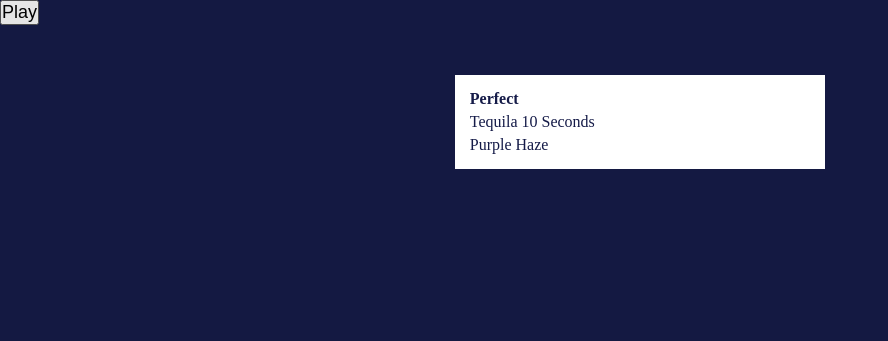
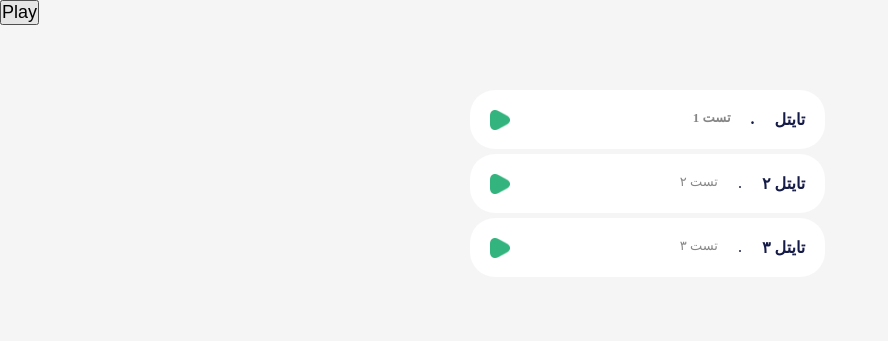
Before and after one commit to mr-tag2/audio-player, a PHP site: page / in a window 1280 px wide. Shown: the top 341 px of the page, without its empty margins (0-888 px from the left). Run offline with PHP 8.4, Linux system fonts and the light colour scheme; some libraries are stand-ins or nearby versions.

Commit message:
🐛 FIX: Dsing

```diff
--- a/css/styles.css
+++ b/css/styles.css
@@ -7,7 +7,7 @@
   padding: 0;
 }
 body {
-  background-color: #141942;
+  background-color: #F5F5F5;
 }
 
 header h2 {
@@ -219,9 +219,7 @@ header h2 {
   width: 13px;
 }
 .playlist {
-  background-color: #fff;
   list-style-type: none;
-  margin: -10px 0 0 2px;
   padding-bottom: 10px;
   padding-top: 15px;
   position: relative;
@@ -234,11 +232,20 @@ header h2 {
   color: #151b48;
   cursor: pointer;
   margin: 0 0 5px 15px;
+  background: #fff;
+  text-align: right;
+  padding: 20px;
+  border-radius: 25px;
+  display: flex;
+  flex-direction: row-reverse;
+  gap: 20px;
+  position: relative;
 }
 .playlist li > a,
 .playlist div > a {
   color: #151b48;
   text-decoration: none;
+
 }
 .playlist li.active,
 .playlist div.active {
@@ -250,3 +257,14 @@ header h2 {
 .slick-dots li button:before {
   font-size: 8px !important;
 }
+p.caption{
+  font-size: small;
+  color:#868686
+}
+
+img.play{
+  height: 20px;
+  width: 20px;
+  position: absolute;
+  left: 20px;
+}
--- a/index.html
+++ b/index.html
@@ -40,25 +40,33 @@
       <ul class="playlist">
         <li
           data-cover="/images/cover.jpg"
-          data-artist="John Doe"
+          data-artist="تست 1"
           class="playlist-item"
         >
-          <a href="/data/epic.mp3">Perfect</a>
+          <h4 data-href="/data/epic.mp3">   <p> تایتل</p> </h4>
+          .  <p class="caption">تست 1</p>
+          <img class="play" src="/images/play.png" alt="">
         </li>
         <li
           data-cover="/images/cover.jpg"
-          data-artist="John Wesley"
+          data-artist="تست ۲"
           class="playlist-item"
         >
-          <a href="/data/epic.mp3">Tequila 10 Seconds</a>
+          <h4 data-href="/data/epic.mp3">  <p > تایتل ۲</p> </h4>
+          .  <p class="caption">تست ۲</p>
+          <img class="play" src="/images/play.png" alt="">
+
         </li>
 
         <li
           data-cover="/images/cover.jpg
-          data-artist="Jimi Hendrix"
+          data-artist="تست ۳"
           class="playlist-item"
         >
-          <a href="/data/epic.mp3">Purple Haze</a>
+          <h4 data-href="/data/epic.mp3">  <p > تایتل ۳</p> </h4>
+          .  <p class="caption">تست ۳</p>
+          <img class="play" src="/images/play.png" alt="">
+
         </li>
       </ul>
     </div>
--- a/js/musicplayer.js
+++ b/js/musicplayer.js
@@ -7,7 +7,7 @@
   // Create the defaults once
   var pluginName = "musicPlayer",
     defaults = {
-      playlistItemSelector: "li",
+      playlistItemSelector: "li .play",
       autoPlay: false,
       volume: 80,
       loop: false,
@@ -214,10 +214,13 @@
       //Hide Volume control on IOS devices.
       if (/iPad|iPhone|iPod/.test(navigator.userAgent))
         $(this.volumeInfo).hide();
-
       // initialization - first element in playlist
       this.initAudio(
-        $(this.playlistHolder.find(this.playlistItemSelector + ":first"))
+        $(
+          this.playlistHolder.find(
+            $(this.playlistItemSelector + ":first").parent("li")
+          )
+        )
       );
 
       // set volume
@@ -305,9 +308,8 @@
         .find(this.playlistItemSelector)
         .click(function (e) {
           e.preventDefault();
-
           playerThis.stopAudio();
-          playerThis.loadNewSong($(this));
+          playerThis.loadNewSong($(this).parent("li"));
           playerThis.playAudio();
 
           //issue track clicked callback
@@ -348,12 +350,12 @@
     },
 
     initAudio: function (elem) {
-      var url = elem.children("a:first-child").attr("href"),
-        title = elem.text(),
+      var url = elem.children("h4:first-child").data("href"),
+        title = elem.children("h4:first-child").text(),
         cover = elem.attr("data-cover"),
         artist = elem.attr("data-artist"),
+        imgPlay = elem.find(".play"),
         playerInstance = this;
-
       //Set the title of the song  on the player
       $(this.trackInfo).children(".title").text(title);
       //Set the artist name on the player
@@ -524,9 +526,15 @@
       }
     },
 
+    controlIconList: function (imgPlay, isPlay) {
+      $(document).find("li .play").attr("src", "/images/play.png");
+      if (isPlay == true) imgPlay.attr("src", "/images/pause.png");
+      else if (isPlay == false) imgPlay.attr("src", "/images/play.png");
+    },
+
     playAudio: function () {
       this.song.play();
-
+      debugger;
       //Add playing class
       this.playerHolder.addClass(this.cssClass.playing);
 
```
